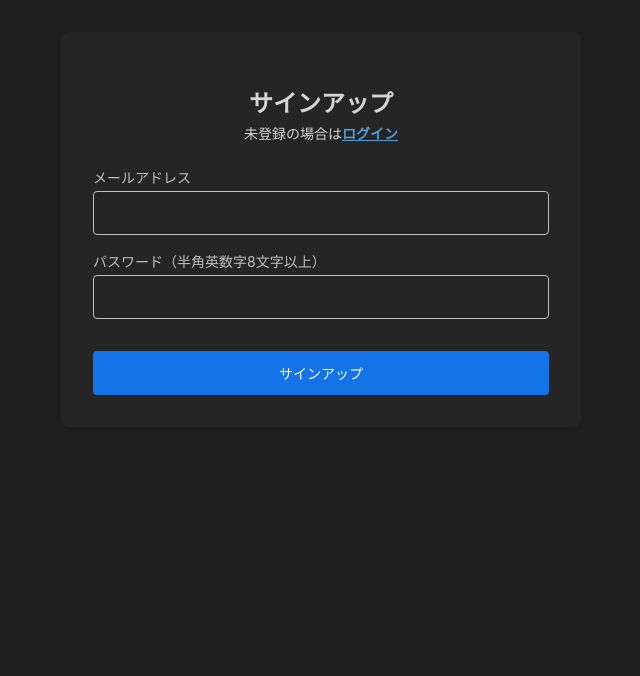
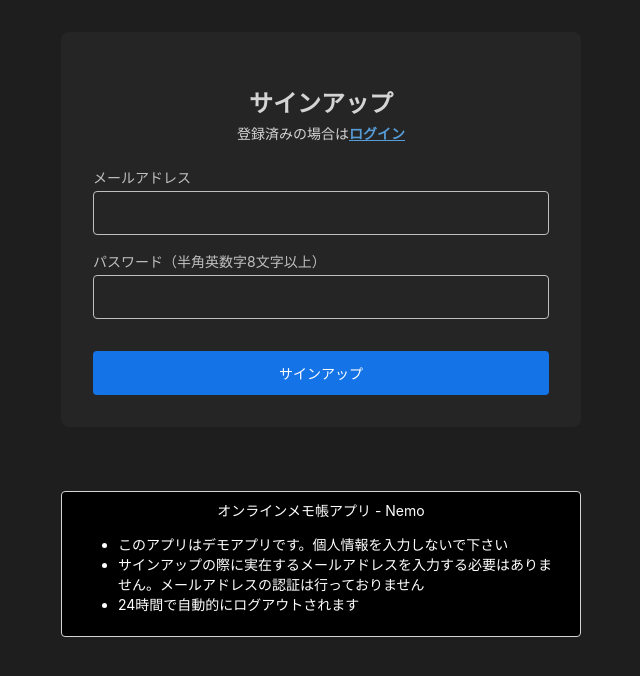
Before and after one commit to hitorigoya/nemo, a SvelteKit app in the folder svelte/: page /signup in a window 1280 px wide. Shown: the top 676 px of the page, without its empty margins (319-959 px from the left). Built offline with nearby package versions, Linux system fonts and the light colour scheme.

Commit message:
アプリのヘルプページを追加

```diff
--- a/svelte/src/routes/Header.svelte
+++ b/svelte/src/routes/Header.svelte
@@ -15,6 +15,17 @@
 
 <header>
     <div>{email}</div>
+    <button popovertarget="help" class="help_btn">?</button>
+    <div id="help" popover>
+        <div class="help_title">オンラインメモ帳アプリ- Nemo</div>
+        <ul>
+            <li>このアプリはデモアプリです。個人情報を入力しないで下さい</li>
+            <li>
+                サインアップの際に実在するメールアドレスを入力する必要はありません。メールアドレスの認証は行っておりません
+            </li>
+            <li>24時間で自動的にログアウトされます</li>
+        </ul>
+    </div>
 </header>
 
 <style>
@@ -29,4 +40,20 @@
         font-size: 14px;
         background-color: var(--bg-color-secondary);
     }
+    #help {
+        border: 1px solid var(--text-color-primary);
+        border-radius: 4px;
+        padding: 8px 16px;
+    }
+    .help_title {
+        text-align: center;
+    }
+    .help_btn {
+        border: none;
+        padding: 8px 12px;
+        border-radius: 50%;
+    }
+    .help_btn:hover {
+        cursor: pointer;
+    }
 </style>
--- a/svelte/src/routes/login/+page.svelte
+++ b/svelte/src/routes/login/+page.svelte
@@ -76,6 +76,17 @@
     </form>
 </div>
 
+<div class="help">
+    <div class="help_title">オンラインメモ帳アプリ - Nemo</div>
+    <ul>
+        <li>このアプリはデモアプリです。個人情報を入力しないで下さい</li>
+        <li>
+            サインアップの際に実在するメールアドレスを入力する必要はありません。メールアドレスの認証は行っておりません
+        </li>
+        <li>24時間で自動的にログアウトされます</li>
+    </ul>
+</div>
+
 <style>
     .form_container {
         padding: 16px;
@@ -139,6 +150,18 @@
     .visible {
         display: block;
     }
+    .help {
+        border: 1px solid var(--text-color-primary);
+        border-radius: 4px;
+        padding: 8px 16px;
+        margin-top: 64px;
+        font-size: 14px;
+        color: #fff;
+        background-color: #000;
+    }
+    .help_title {
+        text-align: center;
+    }
     @media (min-width: 768px) {
         .form_container {
             max-width: 520px;
@@ -147,5 +170,9 @@
             padding: 32px;
             background-color: var(--bg-color-secondary);
         }
+        .help {
+            max-width: 520px;
+            margin: 64px auto;
+        }
     }
 </style>
--- a/svelte/src/routes/signup/+page.svelte
+++ b/svelte/src/routes/signup/+page.svelte
@@ -52,7 +52,7 @@
 
 <div class="form_container">
     <h2>サインアップ</h2>
-    <div class="signup">未登録の場合は<a href="/login/">ログイン</a></div>
+    <div class="signup">登録済みの場合は<a href="/login/">ログイン</a></div>
     <form on:submit|preventDefault={handleSubmit}>
         <label
             ><span class="label_text">メールアドレス</span>
@@ -76,6 +76,17 @@
             このメールアドレスはすでに登録されています
         </div>
     </form>
+</div>
+
+<div class="help">
+    <div class="help_title">オンラインメモ帳アプリ - Nemo</div>
+    <ul>
+        <li>このアプリはデモアプリです。個人情報を入力しないで下さい</li>
+        <li>
+            サインアップの際に実在するメールアドレスを入力する必要はありません。メールアドレスの認証は行っておりません
+        </li>
+        <li>24時間で自動的にログアウトされます</li>
+    </ul>
 </div>
 
 <style>
@@ -141,6 +152,18 @@
     .visible {
         display: block;
     }
+    .help {
+        border: 1px solid var(--text-color-primary);
+        border-radius: 4px;
+        padding: 8px 16px;
+        margin-top: 64px;
+        font-size: 14px;
+        color: #fff;
+        background-color: #000;
+    }
+    .help_title {
+        text-align: center;
+    }
     @media (min-width: 768px) {
         .form_container {
             max-width: 520px;
@@ -149,5 +172,9 @@
             padding: 32px;
             background-color: var(--bg-color-secondary);
         }
+        .help {
+            max-width: 520px;
+            margin: 64px auto;
+        }
     }
 </style>
```
